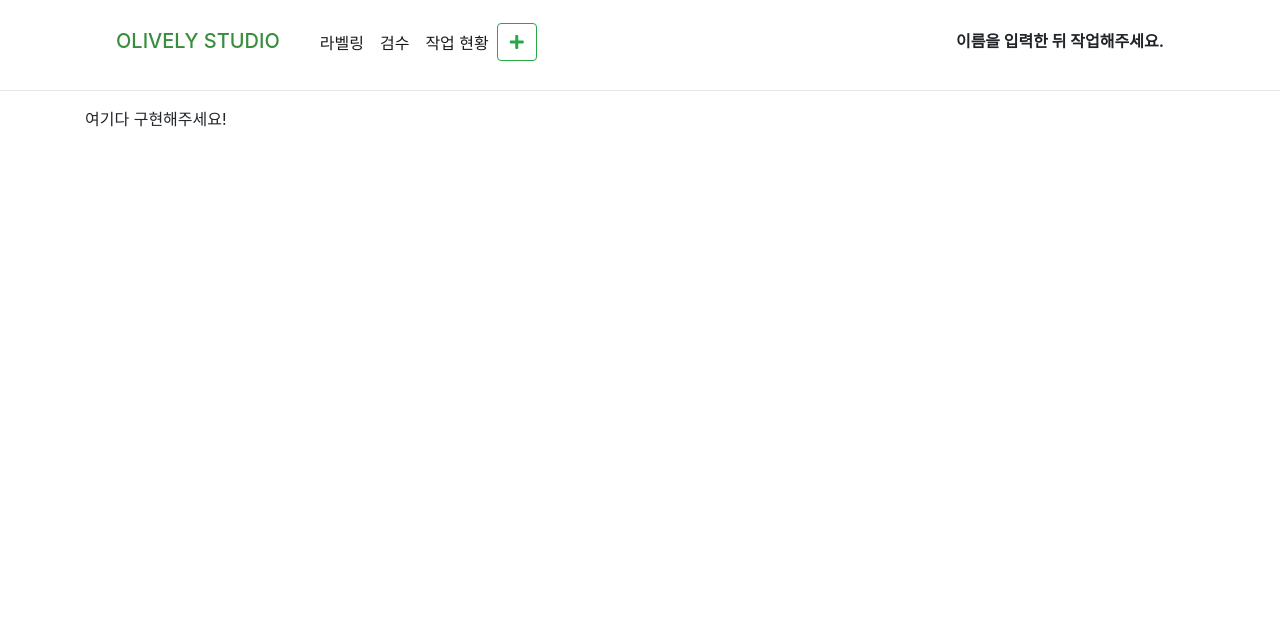
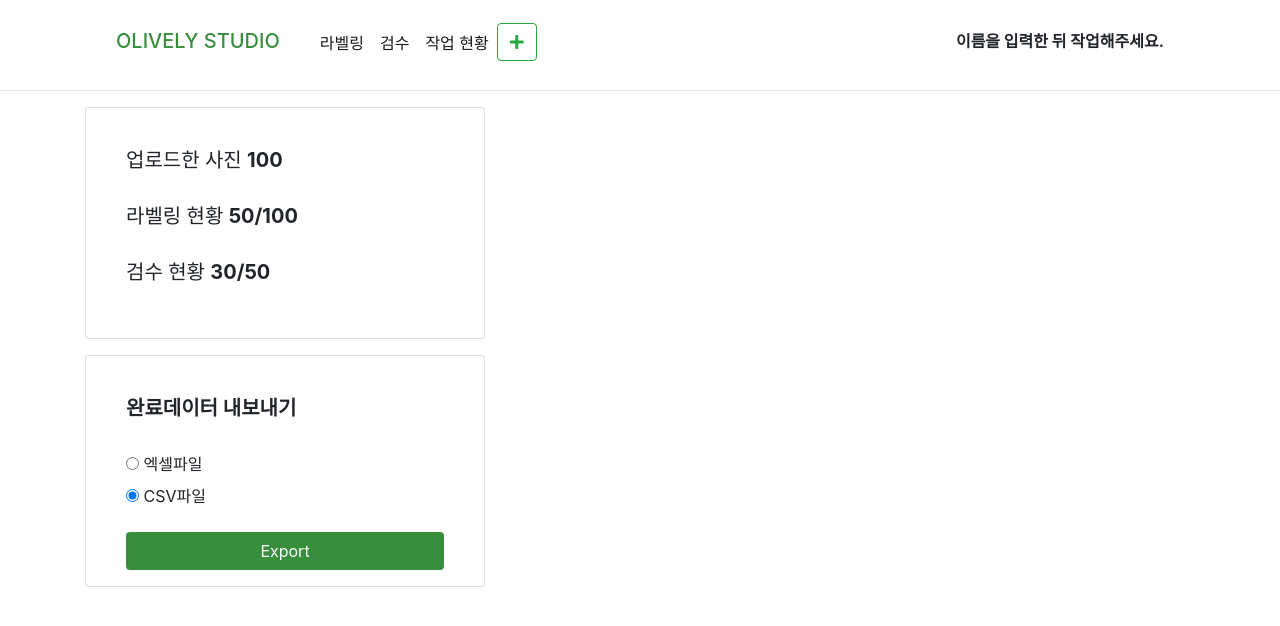
Before and after one commit to ksi2564/shoes_label, a Django app: page /exam/ in a window 1280 px wide. Shown: the top 626 px of the page. Run offline with Django 4.2, Linux system fonts and the light colour scheme; some libraries are stand-ins or nearby versions.

Commit message:
examphotolist

```diff
--- a/photo/templates/exam/exam_photo_list.html
+++ b/photo/templates/exam/exam_photo_list.html
@@ -4,7 +4,23 @@
 {% endblock %}
 
 {% block content %}
-    <div class="container">
-        여기다 구현해주세요!
+<div class="container">
+        <div class="card" style="padding: 2.5rem; width: 25rem; height: 14.5rem;">
+                <h5>업로드한 사진 <b>100</b></h5>
+                <br>
+                <h5>라벨링 현황 <b>50/100</b></h5>
+                <br>
+                <h5>검수 현황 <b>30/50</b></h5>
+            </div>
+        <div class="card" style="padding: 2.5rem; margin-top: 1rem;width: 25rem; height: 14.5rem;">
+                <h5><b>완료데이터 내보내기</b></h5><br>
+            <label><input type="radio" name="export" value="excel"> 엑셀파일</label>
+            <label><input type="radio" name="export" value="csv" checked="checked"> CSV파일</label>
+            <a class="btn text-white" href="#"
+               style="background-color:#388E3C; margin-top: 1rem;">
+                                Export</a>
+</div>
+            </div>
+
     </div>
 {% endblock %}
```
Also changed, not shown: photo/migrations/0001_initial.py, photo/migrations/0002_alter_photo_image.py (deleted), photo/migrations/0003_topcategory.py (deleted), photo/migrations/0004_subcategory.py (deleted), photo/migrations/0005_labeledphoto.py (deleted), photo/migrations/0006_photo_labeled_alter_labeledphoto_labeled_image.py (deleted), photo/migrations/0007_remove_photo_labeled.py (deleted), photo/migrations/0008_category.py (deleted), photo/migrations/0009_photo_labeled_delete_category.py (deleted), photo/migrations/0010_alter_topcategory_options.py (deleted), photo/migrations/0011_alter_subcategory_options_and_more.py (deleted), photo/migrations/0012_alter_labeledphoto_subcategory_and_more.py (deleted), photo/migrations/0013_labeledphoto_updated_alter_labeledphoto_subcategory_and_more.py (deleted), photo/migrations/0014_alter_labeledphoto_subcategory_and_more.py (deleted), 4 more files.
